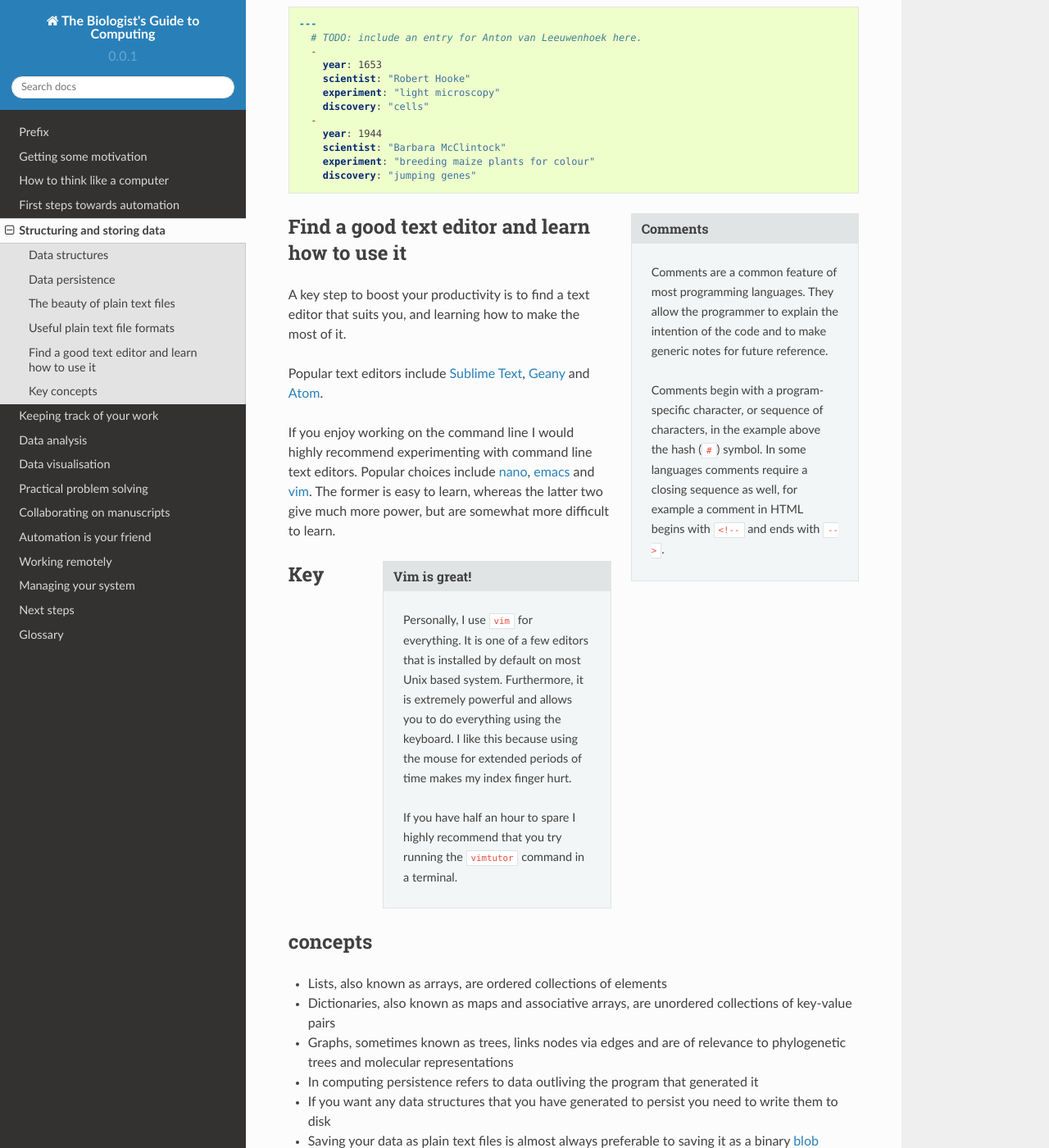
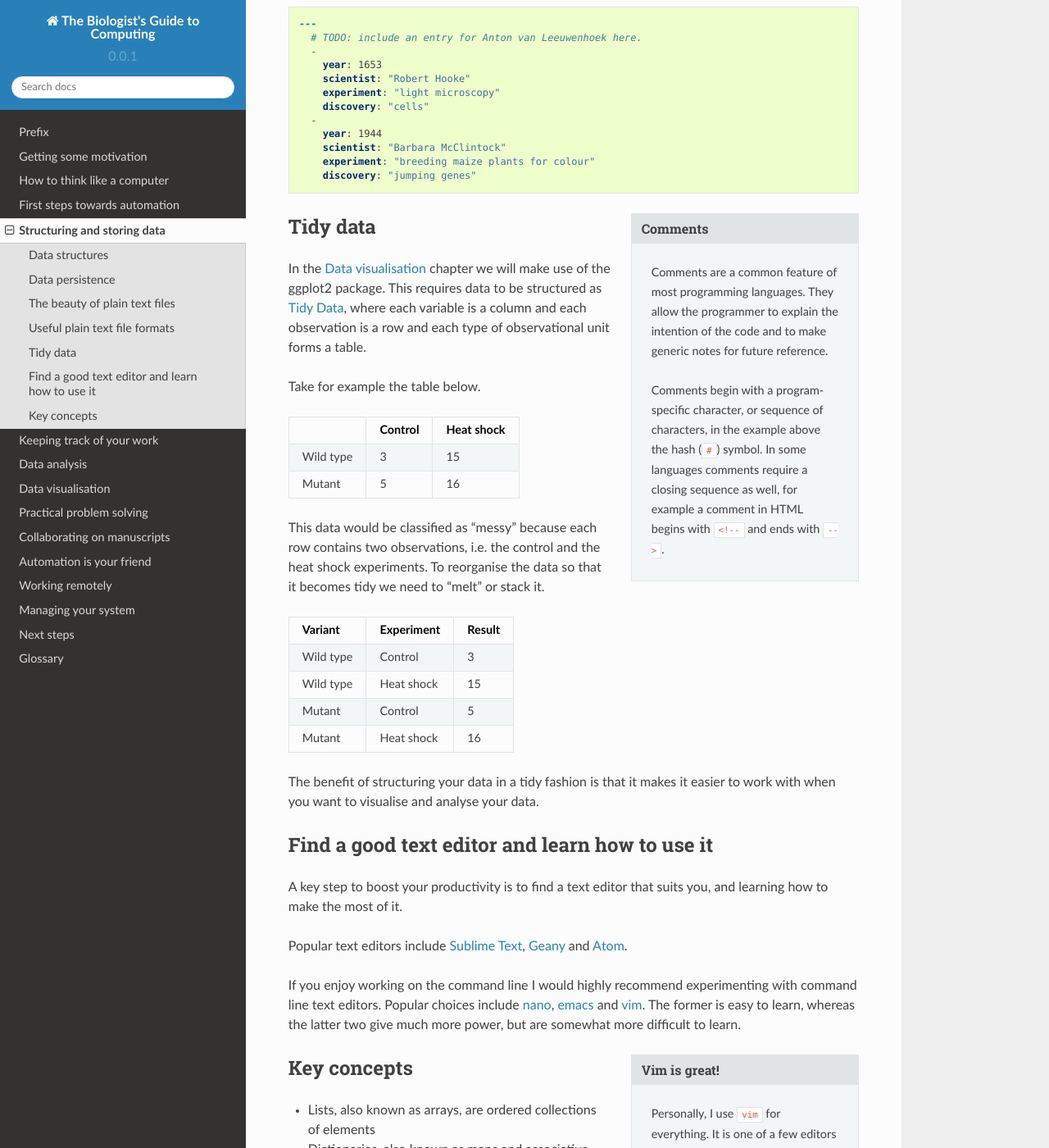
Before and after one commit to tjelvar-olsson/biologists-guide-to-computing, a Sphinx documentation site: the page built from source/structuring-and-storing-data.rst, in a window 1280 px wide and 1400 px high, scrolled down 5361 px. Shown: the whole window at 82% size. Built offline with Sphinx 7.4.7 and the Read the Docs theme 2.0.0, drawn with Linux system fonts in a browser that asks for light colours.

Commit message:
Added section on 'tidy data' to structuring and storing data

```diff
--- a/source/structuring-and-storing-data.rst
+++ b/source/structuring-and-storing-data.rst
@@ -304,6 +304,42 @@ to the reader. These comments are ignored by programs parsing the files.
     with ``-->``.
 
 
+Tidy data
+---------
+
+In the :doc:`data-visualisation` chapter we will make use of the ggplot2 package.
+This requires data to be structured as
+`Tidy Data <http://vita.had.co.nz/papers/tidy-data.pdf>`_,
+where each variable is a column and each observation is a row and each type of
+observational unit forms a table.
+
+Take for example the table below.
+
++-----------+---------+------------+
+|           | Control | Heat shock |
++===========+=========+============+
+| Wild type |       3 |        15  |
++-----------+---------+------------+
+| Mutant    |       5 |        16  |
++-----------+---------+------------+
+
+This data would be classified as "messy" because each row contains two observations,
+i.e. the control and the heat shock experiments. To reorganise the data so that it
+becomes tidy we need to "melt" or stack it.
+
+=========  ==========  ======
+Variant    Experiment  Result
+=========  ==========  ======
+Wild type  Control     3
+Wild type  Heat shock  15
+Mutant     Control     5
+Mutant     Heat shock  16
+=========  ==========  ======
+
+The benefit of structuring your data in a tidy fashion is that it makes it easier
+to work with when you want to visualise and analyse your data.
+
+
 Find a good text editor and learn how to use it
 -----------------------------------------------
 
```
